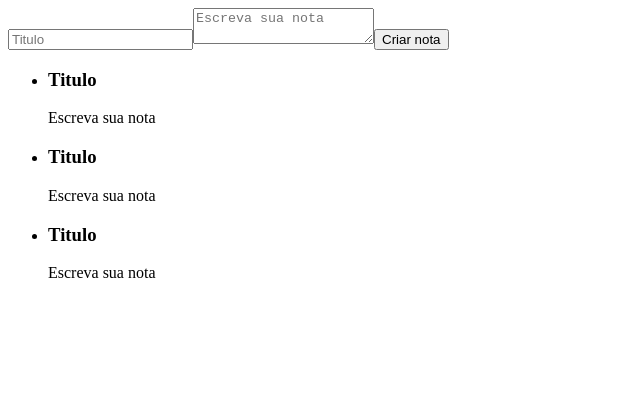
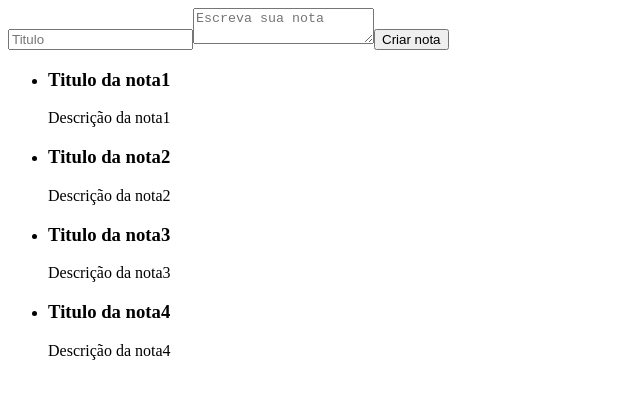
Before and after one commit to filiphis/react-keep, a React (Create React App) app: page / in a window 1280 px wide. Shown: the top 396 px of the page, without its empty margins (0-640 px from the left). Built offline with nearby package versions, Linux system fonts and the light colour scheme.

Commit message:
Criando componente Lista e CardNote

```diff
--- a/Anotações.html
+++ b/Anotações.html
@@ -28,8 +28,6 @@
 OBS: Podemos passar ou não o valor nos componentes, isso fará com que o mesmo componentes tenha algumas diferenças em outras páginas.
 -->
 
-<!--  -->
-
 <!-- ######### -->
 
 
--- a/src/App.tsx
+++ b/src/App.tsx
@@ -2,16 +2,12 @@
 /* eslint-disable import/extensions */
 import React from 'react';
 import ListaDeNotas from './components/ListaDeNotas';
+import FormularioCadastro from './components/FormularioCadastro';
 
 function App() {
   return (
     <section>
-      <form action="">
-        <input type="text" placeholder="Titulo" />
-        <textarea placeholder="Escreva sua nota" />
-        <button type="button">Criar nota</button>
-      </form>
-
+      <FormularioCadastro />
       <ListaDeNotas />
     </section>
   );
--- /dev/null
+++ b/src/components/CardNote.tsx
@@ -0,0 +1,49 @@
+/* eslint-disable react/prefer-stateless-function */
+import React from 'react';
+
+/**
+ * this interface represent a CardNote item
+ * title: String;
+ * description: String;
+ */
+interface CardNoteProps {
+  title: string;
+  description: string;
+}
+
+class CardNote extends React.Component<CardNoteProps> {
+  render() {
+    const { title, description } = this.props;
+    return (
+      <li>
+        <section>
+          <header>
+            <h3>{title}</h3>
+          </header>
+          <p>{description}</p>
+        </section>
+      </li>
+    );
+  }
+}
+
+export default CardNote;
+
+// Function component
+// export interface CardNoteProps {
+//   title: string;
+//   description: string;
+// }
+
+// const CardNote: React.FC<CardNoteProps> = ({ title, description }: CardNoteProps) => (
+// <li>
+//   <section>
+//     <header>
+//       <h3>{title}</h3>
+//     </header>
+//     <p>{description}</p>
+//   </section>
+// </li>
+// );
+
+// export default CardNote;
--- /dev/null
+++ b/src/components/FormularioCadastro.tsx
@@ -0,0 +1,14 @@
+/* eslint-disable react/prefer-stateless-function */
+import React, { Component } from 'react';
+
+export default class FormularioCadastro extends Component {
+  render() {
+    return (
+      <form action="">
+        <input type="text" placeholder="Titulo" />
+        <textarea placeholder="Escreva sua nota" />
+        <button type="button">Criar nota</button>
+      </form>
+    );
+  }
+}
--- a/src/components/ListaDeNotas.tsx
+++ b/src/components/ListaDeNotas.tsx
@@ -1,34 +1,17 @@
+/* eslint-disable import/no-unresolved */
+/* eslint-disable import/extensions */
 /* eslint-disable react/prefer-stateless-function */
 import React, { Component } from 'react';
+import CardNote from './CardNote';
 
 export default class ListaDeNotas extends Component {
   render() {
     return (
       <ul>
-        <li>
-          <section>
-            <header>
-              <h3>Titulo</h3>
-            </header>
-            <p>Escreva sua nota</p>
-          </section>
-        </li>
-        <li>
-          <section>
-            <header>
-              <h3>Titulo</h3>
-            </header>
-            <p>Escreva sua nota</p>
-          </section>
-        </li>
-        <li>
-          <section>
-            <header>
-              <h3>Titulo</h3>
-            </header>
-            <p>Escreva sua nota</p>
-          </section>
-        </li>
+        <CardNote title="Titulo da nota1" description="Descrição da nota1" />
+        <CardNote title="Titulo da nota2" description="Descrição da nota2" />
+        <CardNote title="Titulo da nota3" description="Descrição da nota3" />
+        <CardNote title="Titulo da nota4" description="Descrição da nota4" />
       </ul>
     );
   }
```
Also changed, not shown: .eslintrc.json.
